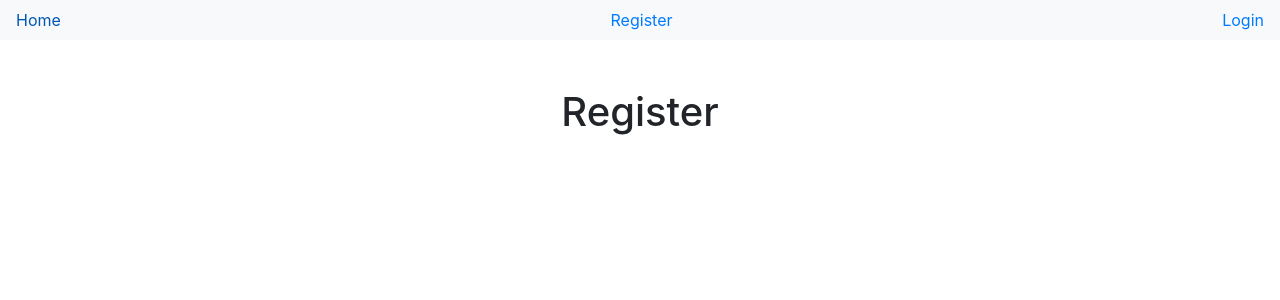
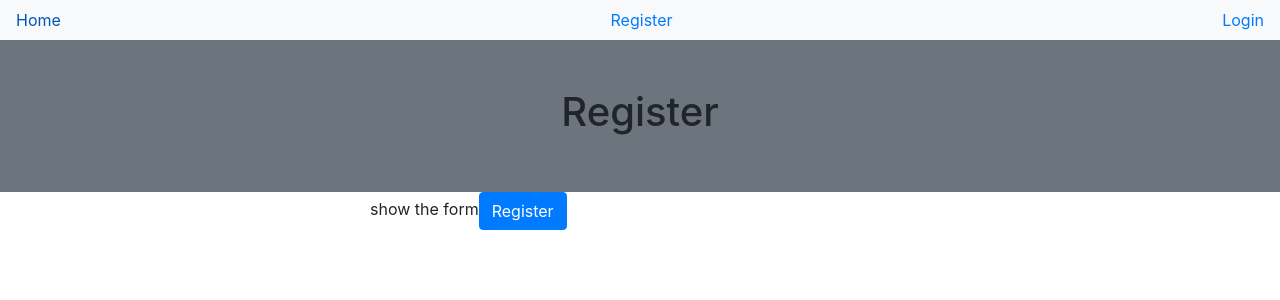
Before and after one commit to David-mwendwa/hotel-booking-app, a React (Create React App) app in the folder client/: page /register in a window 1280 px wide. Shown: the top 300 px of the page. Built offline with nearby package versions, Linux system fonts and the light colour scheme; a web font is replaced by a local one.

Commit message:
add register component

```diff
--- a/client/src/auth/Register.js
+++ b/client/src/auth/Register.js
@@ -1,7 +1,31 @@
-import React from 'react';
+import React, { useState } from 'react';
 
 const Register = () => {
-  return <div className='container-fluid h1 p-5 text-center'>Register</div>;
+  const [name, setName] = useState('');
+  const [email, setEmail] = useState('');
+  const [password, setPassword] = useState('');
+
+  const handleSubmit = () => {
+    alert('send user info to backend');
+  };
+
+  return (
+    <>
+      <div className='container-fluid bg-secondary p-5 text-center'>
+        <h1>Register</h1>
+      </div>
+      <div className='container'>
+        <div className='row'>
+          <div className='col-md-6 offset-md-3'>
+            <form onSubmit={handleSubmit}>
+              show the form
+              <button type='submit' className='btn btn-primary'>Register</button>
+            </form>
+          </div>
+        </div>
+      </div>
+    </>
+  );
 };
 
 export default Register;
```
